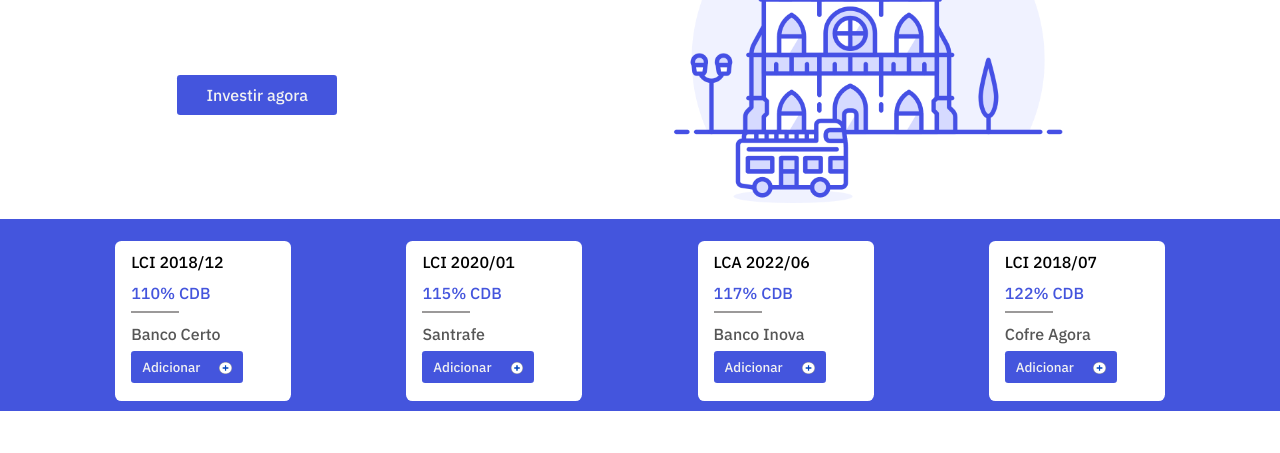
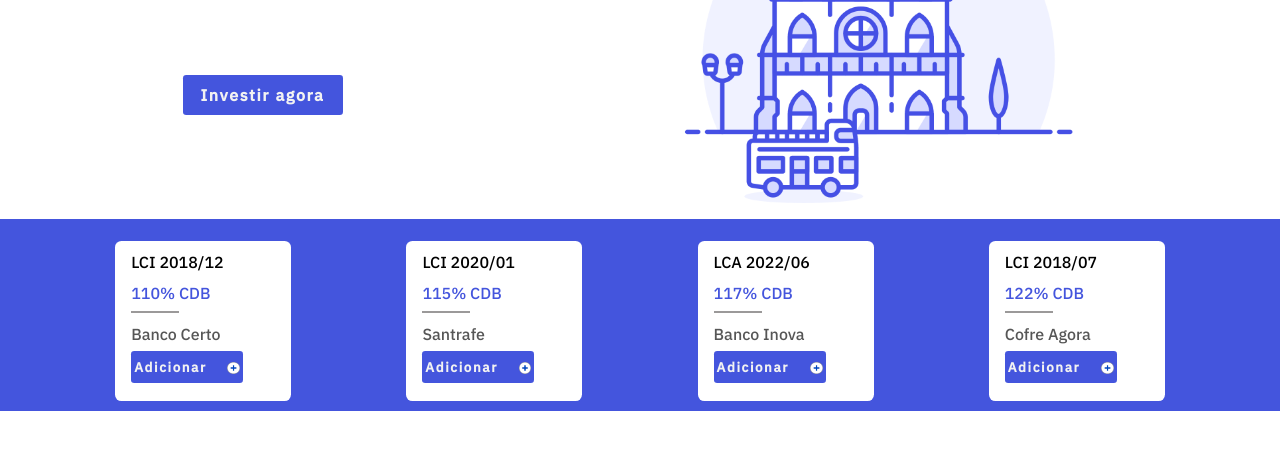
Before and after one commit to risingus/Little-Invest, a plain HTML site: page index.html in a window 1280 px wide. Shown: the part 219-672 px from the top of the page. Drawn offline with Linux system fonts and the light colour scheme.

Commit message:
1. Ajustado espaçamentos para melhor visualização em telas menores que 400px

```diff
--- a/public/styles/styleMain.less
+++ b/public/styles/styleMain.less
@@ -26,6 +26,8 @@ button{
     color: @button-text-color;
     border-radius: .2rem;
     cursor: pointer;
+    font-weight: bold;
+    letter-spacing: 0.1rem;
 }
 
 a{
@@ -81,7 +83,6 @@ html, body {
 .invest-now {
     margin-top: 2rem;
     display: flex;
-    align-items: top;
     justify-content: space-evenly;
     margin-bottom: 1rem;
 }
@@ -104,8 +105,8 @@ html, body {
 }
 
 .invest-now img{
-    height: 10rem;
-    margin-right: 4rem;
+    height: 6rem;
+    margin-right: 3rem;
 }
 
 
@@ -123,7 +124,7 @@ html, body {
 .proffits {
     background: @background-primary-color;
     height: 11rem;
-    width: 20rem;
+    width: 18rem;
     border-radius: .4rem;
     border: 1px @primary-color;
     margin-top: .7rem;
@@ -391,7 +392,4 @@ footer p, a {
     footer {
         display: flex;
     }
-
-
-
 }
```
Also changed, not shown: public/styles/styleMain.css.
